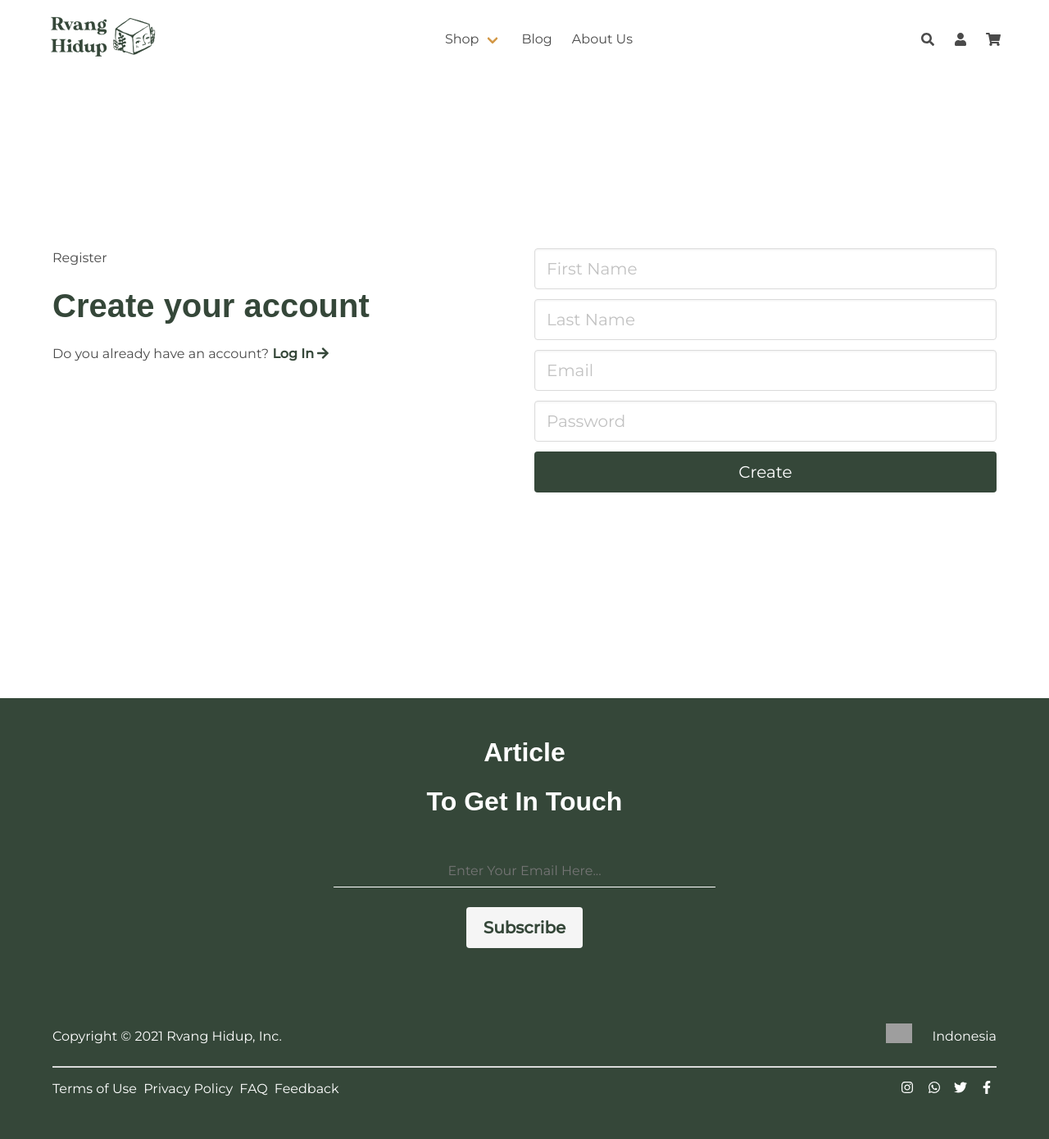
After one commit to diwangkara-dev/rvang, a CodeIgniter app: page /database/welcome/sign_up in a window 1280 px wide. The commit adds this page. Shown: the whole page at 82% size. Run offline with CodeIgniter, Linux system fonts and the light colour scheme; some libraries are stand-ins or nearby versions; some web fonts are replaced; grey boxes are pictures that could not be loaded.

Commit message:
add sign_up

```diff
--- a/application/controllers/Welcome.php
+++ b/application/controllers/Welcome.php
@@ -65,4 +65,13 @@
 		$this->load->view('template/subscription');
 		$this->load->view('template/foot');
 	}
+
+	public function sign_up()
+	{
+		$this->load->view('template/head');
+		$this->load->view('template/nav');
+		$this->load->view('sign_up');
+		$this->load->view('template/subscription');
+		$this->load->view('template/foot');
+	}
 }
--- a/application/views/login.php
+++ b/application/views/login.php
@@ -4,7 +4,7 @@
             <div class="columns">
                 <div class="column">
                     <p>Account</p>
-                    <p class="title is-2 is-family-secondary has-text-primary">Log in to your account</p>
+                    <p class="title is-2 mt-5 is-family-secondary has-text-primary">Log in to your account</p>
                     <p>
                         Don't have an account?
                         <a href="<?= base_url('welcome/sign_up'); ?>" class="has-text-primary has-text-weight-bold">
--- /dev/null
+++ b/application/views/sign_up.php
@@ -0,0 +1,43 @@
+<section class="hero is-fullheight">
+    <div class="hero-body">
+        <div class="container">
+            <div class="columns">
+                <div class="column">
+                    <p>Register</p>
+                    <p class="title is-2 mt-5 is-family-secondary has-text-primary">Create your account</p>
+                    <p>
+                        Do you already have an account?
+                        <a href="<?= base_url('welcome/login'); ?>" class="has-text-primary has-text-weight-bold">
+                            Log In <i class="fas fa-arrow-right"></i>
+                        </a>
+                    </p>
+                </div>
+                <div class="column">
+                    <div class="field">
+                        <div class="control">
+                            <input type="text" class="input is-medium" placeholder="First Name">
+                        </div>
+                    </div>
+                    <div class="field">
+                        <div class="control">
+                            <input type="text" class="input is-medium" placeholder="Last Name">
+                        </div>
+                    </div>
+                    <div class="field">
+                        <div class="control">
+                            <input type="email" class="input is-medium" placeholder="Email">
+                        </div>
+                    </div>
+                    <div class="field">
+                        <div class="control">
+                            <input type="password" class="input is-medium" placeholder="Password">
+                        </div>
+                    </div>
+                    <div class="field">
+                        <button class="button is-primary is-fullwidth is-medium">Create</button>
+                    </div>
+                </div>
+            </div>
+        </div>
+    </div>
+</section>
```
